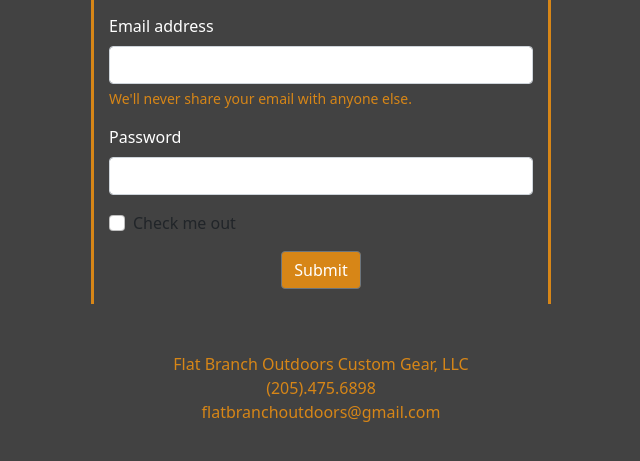
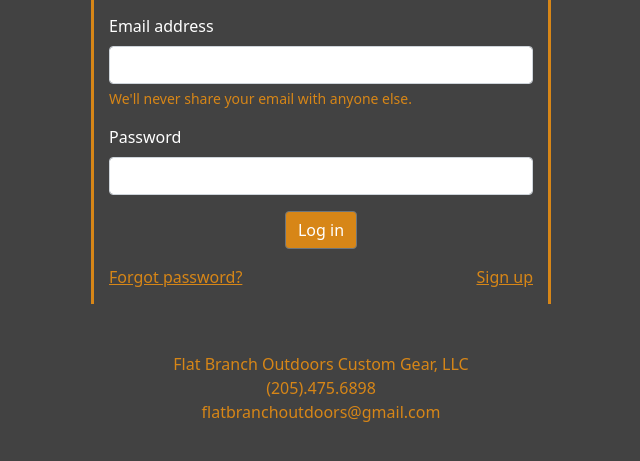
Before and after one commit to calebed/fbo, a PHP site: page /login.php in a window 1280 px wide. Shown: the part 150-611 px from the top of the page, without its empty margins (319-959 px from the left). Run offline with PHP 8.4, Linux system fonts and the light colour scheme.

Commit message:
fixed login page

```diff
--- a/login.php
+++ b/login.php
@@ -10,12 +10,16 @@
     <label for="exampleInputPassword1" class="form-label" style="color:white !important">Password</label>
     <input type="password" class="form-control" id="exampleInputPassword1">
   </div>
-  <div class="mb-3 form-check">
-    <input type="checkbox" class="form-check-input" id="exampleCheck1">
-    <label class="form-check-label" for="exampleCheck1">Check me out</label>
+  <div style="text-align: center !important;">
+    <button type="submit" class="btn btn-secondary" style="background-color: #D78617;">Log in</button>
   </div>
-  <div style="text-align: center !important;">
-  <button type="submit" class="btn btn-secondary" style="background-color: #D78617;">Submit</button>
+  <div class="row mt-3">
+    <div class="col-sm">
+      <a href="#" style="color:#D78617">Forgot password?</a>
+    </div>
+    <div class="col-sm text-end">
+      <a class="justify-content-end" href="signup.php" style="color:#D78617;">Sign up</a>
+    </div>
   </div>
 </form>
 
```
Also changed, not shown: shop.php (+4 -3 lines).
